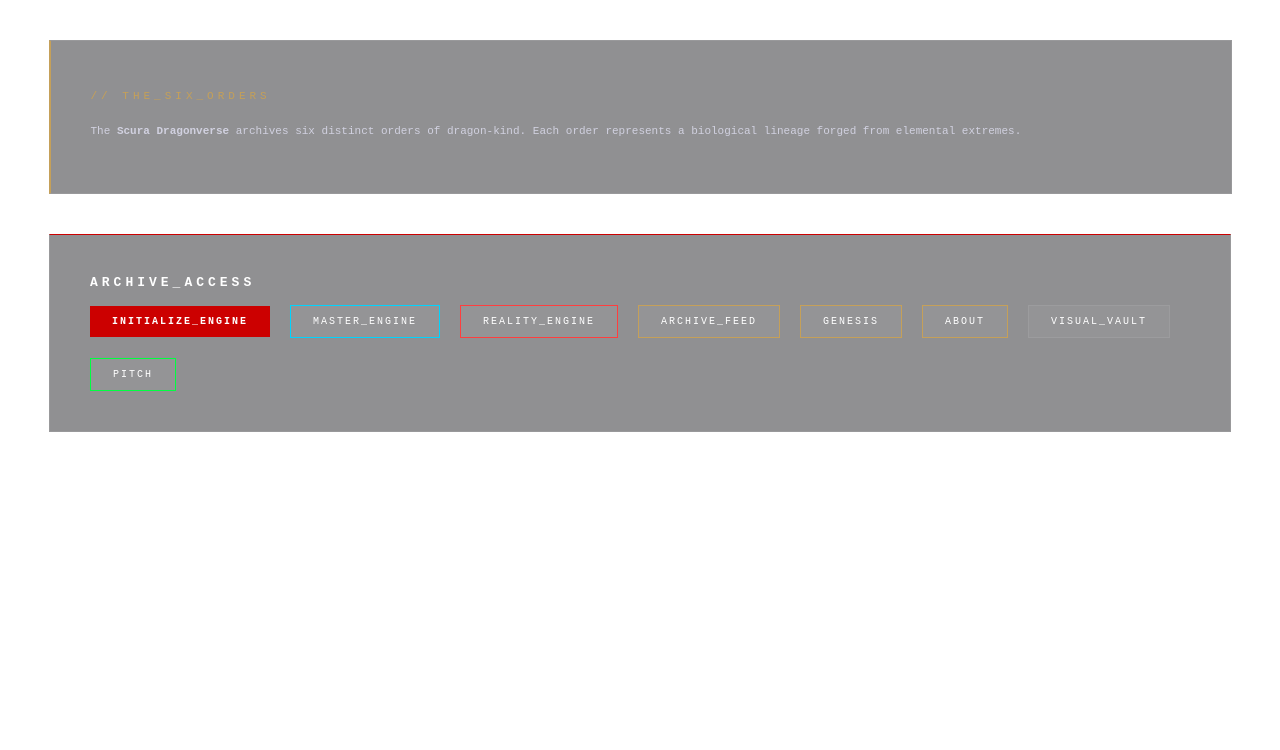
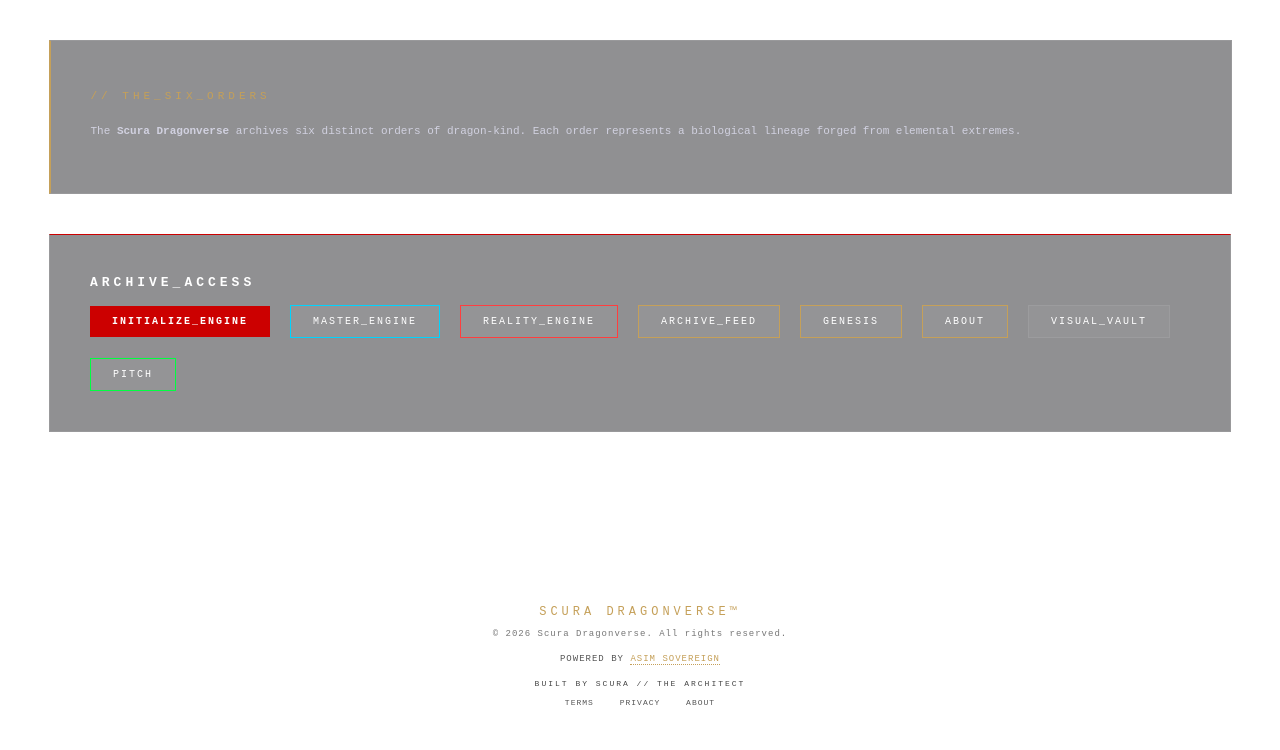
Before and after one commit to ASIM-SOVEREIGN/scuradragonverse, a plain HTML site: page index.html in a window 1280 px wide. Shown: the part 1307-2057 px from the top of the page. Before the commit the page ends 1819 px from the top, so only its background shows below. Drawn offline with Linux system fonts and the light colour scheme.

Commit message:
Add footer section to index.html

```diff
--- a/index.html
+++ b/index.html
@@ -326,5 +326,26 @@
     </script>
 </div>
 
+    <!-- FOOTER -->
+    <footer class="sdv-footer" style="text-align: center; padding: 40px 20px; border-top: 1px solid rgba(255,255,255,0.08); margin-top: 60px; font-family: 'Courier New', monospace;">
+        <div style="font-size: 12px; color: #c5a059; letter-spacing: 4px; margin-bottom: 10px;">
+            SCURA DRAGONVERSE™
+        </div>
+        <div style="font-size: 9px; color: #777; letter-spacing: 1px; margin-bottom: 15px;">
+            © 2026 Scura Dragonverse. All rights reserved.
+        </div>
+        <div style="font-size: 9px; color: #555; letter-spacing: 1px; margin-bottom: 15px;">
+            POWERED BY <a href="https://scuradimensions.com" style="color: #c5a059; text-decoration: none; border-bottom: 1px dotted #c5a059;">ASIM SOVEREIGN</a>
+        </div>
+        <div style="font-size: 8px; color: #444; letter-spacing: 2px; margin-bottom: 10px;">
+            BUILT BY SCURA // THE ARCHITECT
+        </div>
+        <div style="font-size: 8px; color: #333; letter-spacing: 1px;">
+            <a href="/terms-of-use.html" style="color: #555; text-decoration: none; margin: 0 10px;">TERMS</a>
+            <a href="/privacy-policy.html" style="color: #555; text-decoration: none; margin: 0 10px;">PRIVACY</a>
+            <a href="/about-sdv.html" style="color: #555; text-decoration: none; margin: 0 10px;">ABOUT</a>
+        </div>
+    </footer>
+
 </body>
 </html>
```
